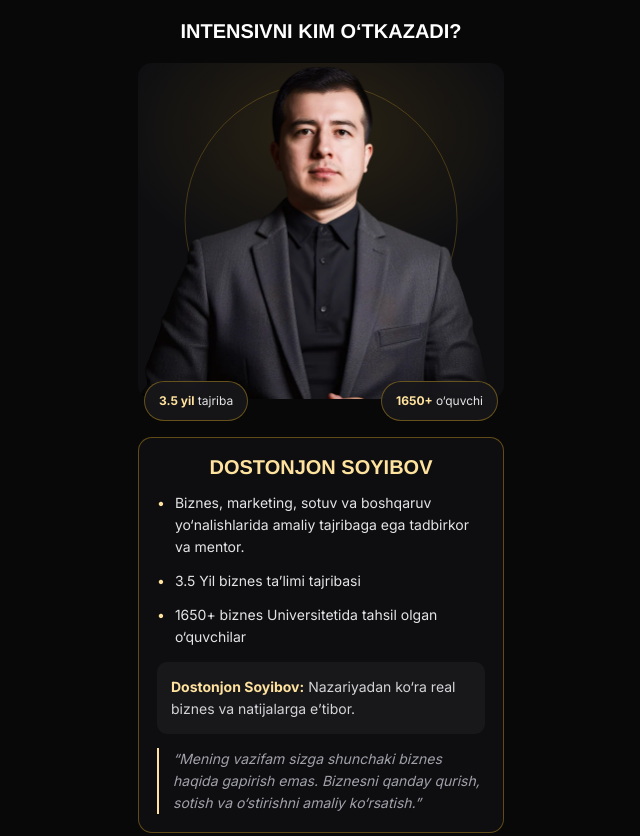
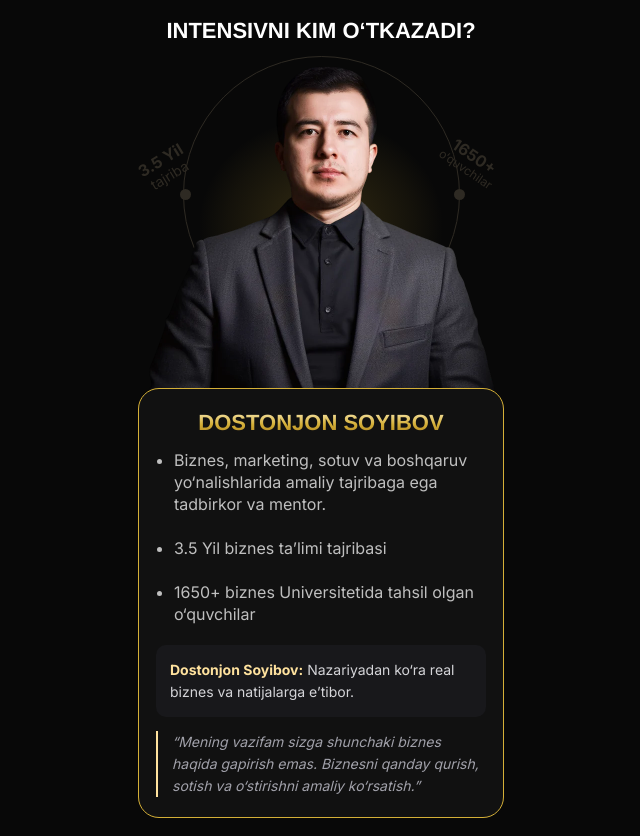
Before and after one commit to thestrak118-web/biznes-intensiv, a plain HTML site: page index.html in a window 1280 px wide. Shown: the part 5940-6776 px from the top of the page, without its empty margins (319-959 px from the left). Drawn offline with Linux system fonts and the light colour scheme.

Commit message:
Ekspert bloki Figma tuzilishi bo'yicha qayta qurildi
Oldin foto yumaloq kartaning ichida, plashkalar pastda edi. Figma'da esa:
foto 367x337 (left 24) to'g'ridan-to'g'ri fonda, orqasida r138.5 halqa,
uchlarida 11px nuqtalar (#2E2A23) va burilgan yozuvlar
("3.5 Yil tajriba" -31.17°, "1650+ o'quvchilar" +34.01°),
ism kartasi (366x449, r21, 0.5px #D4AF37) fotoga 12px kirib turadi,
sarlavha 22/28, ism gradient (#FFF1C5 -> #D4AF37 -> #A87C1E),
karta matnlari Inter 16/22 #BFBFBF.

Co-Authored-By: Claude Opus 5 <noreply@anthropic.com>

```diff
--- a/app.css
+++ b/app.css
@@ -523,88 +523,127 @@ ul { margin: 0; padding: 0; list-style: none; }
 .goal p { color: var(--muted); }
 .goal b { display: block; margin-top: 10px; color: var(--gold-txt); text-transform: uppercase; }
 
-/* ---------- Ekspert ---------- */
+/* ---------- Ekspert (Figma: foto 367x337 @ left 24, halqa r138.5) ---------- */
+
+.sect--expert { padding-bottom: 40px; }
+.h2--lg { font-size: 22px; line-height: 28px; }
 
 .expert {
   position: relative;
-  margin-top: 18px;
-  border-radius: 14px;
-  overflow: hidden;
-  background:
-    radial-gradient(80% 60% at 50% 20%, rgba(251,191,36,.12), transparent 70%),
-    var(--card-2);
+  width: 100%;
+  max-width: 406px;
+  aspect-ratio: 406 / 337;
+  margin: 18px auto 0;
 }
-.expert__ph {
-  position: relative;
-  aspect-ratio: 367 / 337;
-  display: grid;
-  place-items: end center;
+
+.expert__glow {
+  position: absolute;
+  left: 50%; top: 4%;
+  width: 83.7%; height: 89%;
+  transform: translateX(-50%);
+  background: radial-gradient(50% 50% at 50% 50%, rgba(212,175,55,.22), rgba(212,175,55,.06) 55%, transparent 72%);
+  pointer-events: none;
 }
-/* Dizayndagi nozik oltin halqa */
-.expert__ph::before {
-  content: "";
+
+/* Halqa: markaz (203, 131.5), radius 138.5 */
+.expert__ring {
   position: absolute;
-  top: 6%;
-  left: 50%;
-  width: 74%;
+  left: 15.887%; top: -2.077%;
+  width: 68.227%;
   aspect-ratio: 1;
-  transform: translateX(-50%);
-  border: 1px solid rgba(251, 191, 36, .22);
+  border: 1px solid #2E2A23;
   border-radius: 50%;
 }
-.expert__ph picture { display: contents; }
-.expert__ph img {
-  position: relative;
-  width: 100%;
+
+.expert__dot {
+  position: absolute;
+  top: 37.39%;
+  width: 2.709%;
+  aspect-ratio: 1;
+  border-radius: 50%;
+  background: #2E2A23;
+}
+.expert__dot--l { left: 15.271%; }
+.expert__dot--r { left: 82.759%; }
+
+.expert__lab {
+  position: absolute;
+  display: flex;
+  flex-direction: column;
+  align-items: center;
+  color: #2E2A23;
+  text-align: center;
+  white-space: nowrap;
+}
+.expert__lab b { font-weight: 700; }
+.expert__lab i { font-style: normal; font-weight: 400; }
+
+.expert__lab--l {
+  left: 5.273%; top: 25.14%;
+  width: 12.315%;
+  transform: rotate(-31.17deg);
+}
+.expert__lab--l b { font-size: 16px; line-height: 22px; }
+.expert__lab--l i { font-size: 14px; line-height: 14px; }
+
+.expert__lab--r {
+  left: 79.281%; top: 25.04%;
+  width: 15.025%;
+  transform: rotate(34.01deg);
+}
+.expert__lab--r b { font-size: 16px; line-height: 17px; }
+.expert__lab--r i { font-size: 12px; line-height: 13px; }
+
+.expert picture { display: contents; }
+.expert img {
+  position: absolute;
+  left: 5.911%; top: 0;
+  width: 90.394%;
   height: 100%;
-  object-fit: contain;
-  object-position: bottom center;
+  object-fit: cover;
 }
 
-.expert__stats {
-  display: flex;
-  justify-content: space-between;
-  gap: 10px;
-  padding: 0 6px;
-  margin-top: -18px;
+/* Ism kartasi: 366x449, r21, 0.5px #D4AF37, fotoga 12px kirib turadi */
+.ecard {
+  margin-top: -12px;
   position: relative;
   z-index: 2;
-}
-.stat {
-  padding: 8px 14px;
-  background: rgba(24,24,27,.9);
-  border: 1px solid rgba(251,191,36,.35);
-  border-radius: 999px;
-  font-size: 12px;
-  color: #E4E4E7;
-  backdrop-filter: blur(6px);
-}
-.stat b { color: var(--gold-txt); }
-
-.ecard {
-  margin-top: 16px;
-  padding: 18px;
-  background: var(--card-2);
-  border: 1px solid rgba(251,191,36,.35);
-  border-radius: 14px;
+  padding: 20px 17px;
+  background: #111111;
+  border: .5px solid #D4AF37;
+  border-radius: 21px;
 }
 .ecard h3 {
   font-family: var(--font-display);
-  margin: 0 0 14px;
-  font-size: 20px;
-  font-weight: 800;
+  margin: 0 0 12px;
+  font-size: 22px;
+  line-height: 28px;
+  font-weight: 700;
   text-align: center;
   text-transform: uppercase;
-  color: var(--gold-txt);
+  background: linear-gradient(180deg, #FFF1C5 0%, #D4AF37 55%, #A87C1E 100%);
+  -webkit-background-clip: text;
+  background-clip: text;
+  color: transparent;
 }
-.ecard h3 span { color: #fff; }
-.ecard li { display: flex; gap: 10px; margin-bottom: 12px; color: #E4E4E7; }
-.ecard li::before { content: "•"; color: var(--gold-txt); }
+.ecard ul { padding-left: 18px; }
+.ecard li {
+  display: list-item;
+  list-style: disc;
+  margin-bottom: 22px;
+  font-size: 16px;
+  line-height: 22px;
+  color: #BFBFBF;
+}
+.ecard li::marker { color: #BFBFBF; }
+.ecard li:last-child { margin-bottom: 0; }
 .ecard__hl {
-  margin-top: 14px;
+  margin-top: 20px;
   padding: 14px;
-  background: var(--card);
+  background: #18181B;
   border-radius: 10px;
+  font-size: 14px;
+  line-height: 22px;
   color: #D4D4D8;
 }
 .ecard__hl b { color: var(--gold-txt); }
@@ -612,6 +651,8 @@ ul { margin: 0; padding: 0; list-style: none; }
   margin-top: 14px;
   padding-left: 14px;
   border-left: 2px solid var(--gold-txt);
+  font-size: 14px;
+  line-height: 22px;
   color: #A1A1AA;
   font-style: italic;
 }
--- a/index.html
+++ b/index.html
@@ -264,23 +264,25 @@
 </section>
 
 <!-- ============ EKSPERT ============ -->
-<section class="sect">
+<section class="sect sect--expert">
   <div class="wrap">
-    <h2 class="h2" data-r>Intensivni kim o‘tkazadi?</h2>
+    <h2 class="h2 h2--lg" data-r>Intensivni kim o‘tkazadi?</h2>
+  </div>
 
-    <div class="expert" data-r>
-      <div class="expert__ph">
-        <picture>
-          <source srcset="assets/dostonjon.webp" type="image/webp">
-          <img src="assets/dostonjon.png" alt="Dostonjon Soyibov" width="367" height="337" loading="lazy">
-        </picture>
-      </div>
-    </div>
-    <div class="expert__stats" data-r>
-      <span class="stat"><b>3.5 yil</b> tajriba</span>
-      <span class="stat"><b>1650+</b> o‘quvchi</span>
-    </div>
+  <div class="expert" data-r>
+    <span class="expert__glow"></span>
+    <span class="expert__ring"></span>
+    <span class="expert__dot expert__dot--l"></span>
+    <span class="expert__dot expert__dot--r"></span>
+    <span class="expert__lab expert__lab--l"><b>3.5 Yil</b><i>tajriba</i></span>
+    <span class="expert__lab expert__lab--r"><b>1650+</b><i>o‘quvchilar</i></span>
+    <picture>
+      <source srcset="assets/dostonjon.webp" type="image/webp">
+      <img src="assets/dostonjon.png" alt="Dostonjon Soyibov" width="367" height="337">
+    </picture>
+  </div>
 
+  <div class="wrap">
     <div class="ecard" data-r>
       <h3>Dostonjon Soyibov</h3>
       <ul>
```
